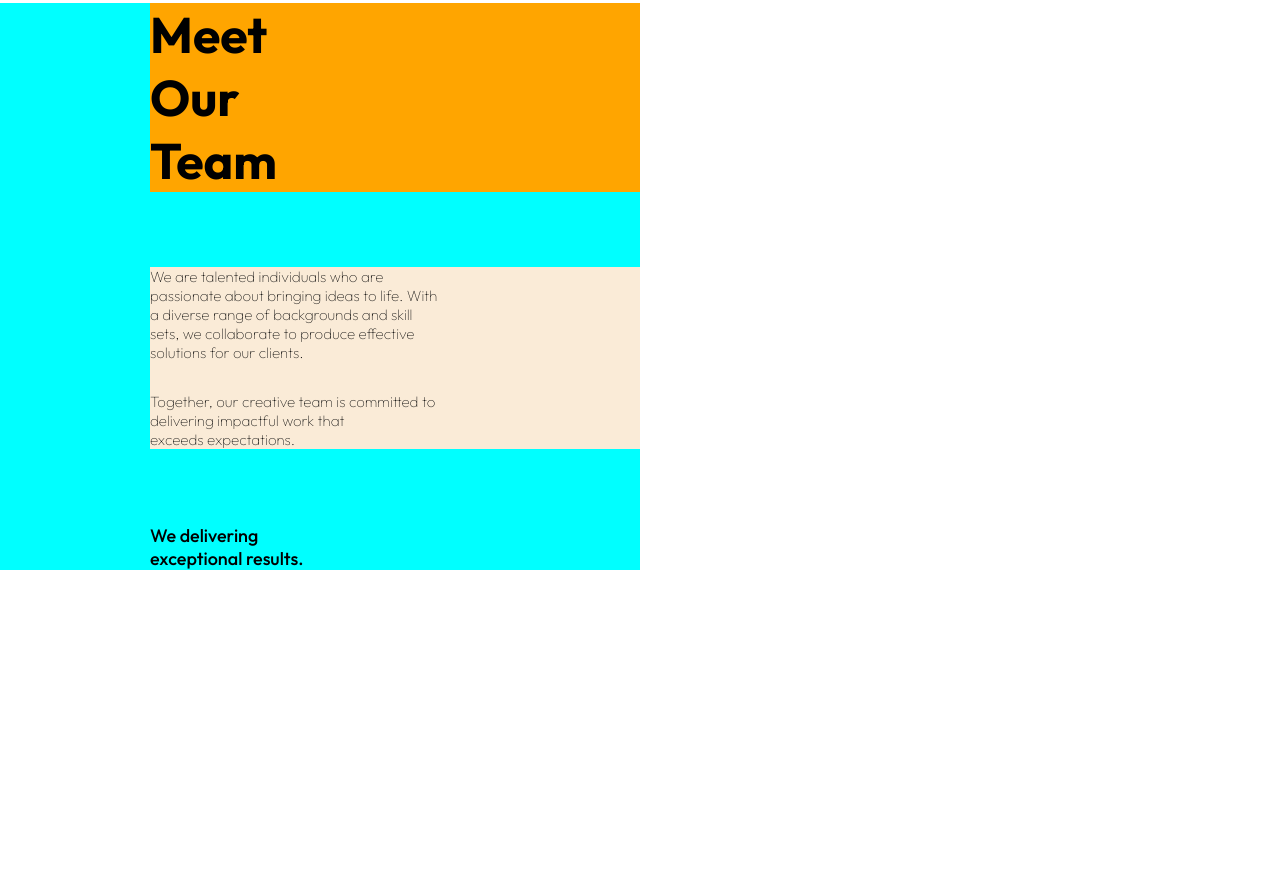
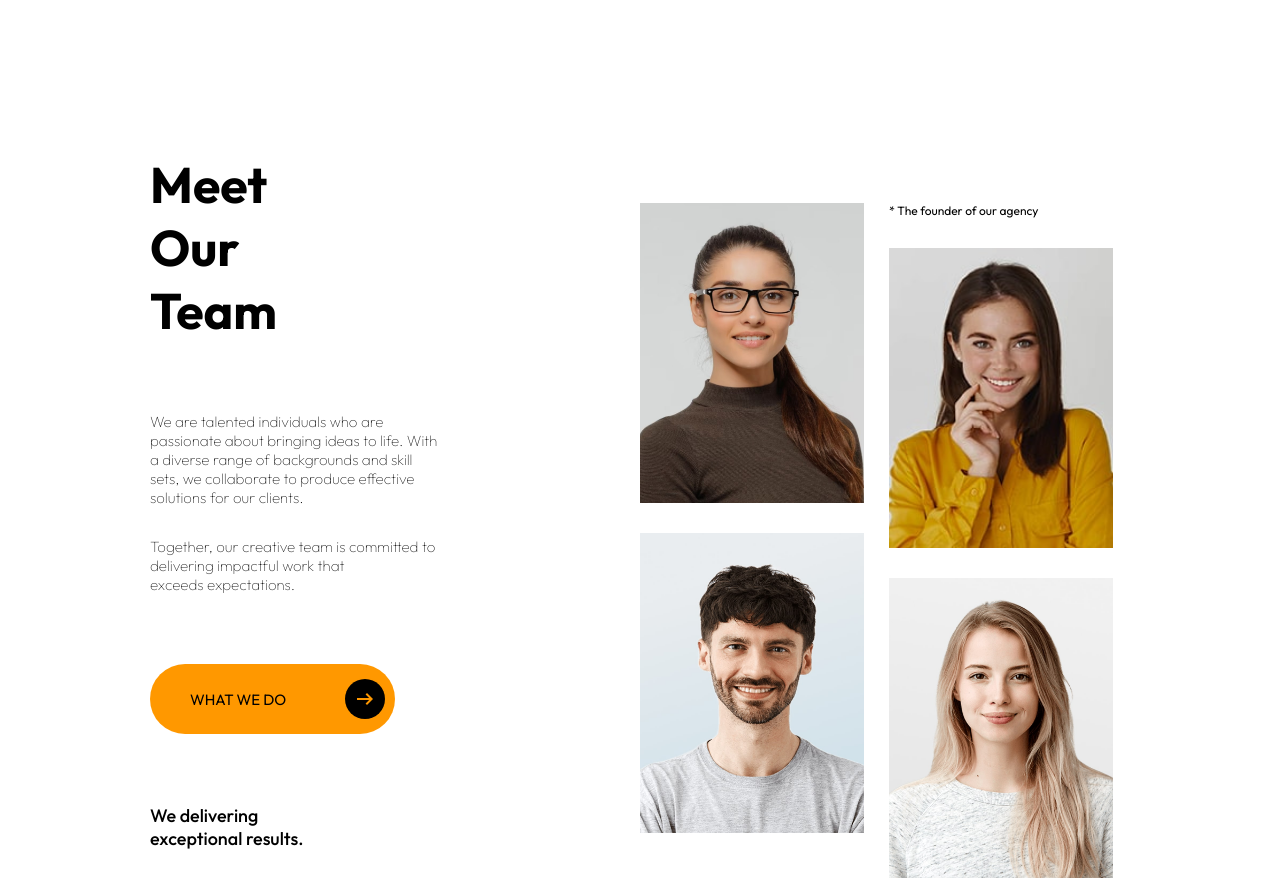
Before and after one commit to sivatharun2212/ashley-task, a plain HTML site: page index.html in a window 1280 px wide. Shown: the part 1481-2363 px from the top of the page. Before the commit the page ends 2051 px from the top, so only its background shows below. Drawn offline with nearby package versions, Linux system fonts and the light colour scheme.

Commit message:
fourth section completed

```diff
--- a/index.html
+++ b/index.html
@@ -35,15 +35,11 @@
 			<div class="first-main">
 				<div class="content-wrapper">
 					<div class="heading-container">
-						<h1 class="heading">
-							<span class="bold">Designing</span> a Better
-						</h1>
+						<h1 class="heading"><span class="bold">Designing</span> a Better</h1>
 						<h1 class="heading"><span class="bold">World </span>Today</h1>
 					</div>
 					<p class="info-para">
-						Welcome to our world of endless imagination and boundless
-						creativity. Together, let's embark on a remarkable journey where
-						dreams become tangible realities.
+						Welcome to our world of endless imagination and boundless creativity. Together, let's embark on a remarkable journey where dreams become tangible realities.
 					</p>
 					<div class="worksWrapper">
 						<div class="wedo">
@@ -80,22 +76,14 @@
 					<div class="paragraphs">
 						<div class="firstpara">
 							<p>
-								At our design studio, we are a collective of
-								talented individuals ignited by our unwavering
-								passion for transforming ideas into reality. With a
-								harmonious blend of diverse backgrounds and a vast
-								array of skill sets, we join forces to create
-								compelling solutions for our esteemed clients.
+								At our design studio, we are a collective of talented individuals ignited by our unwavering passion for transforming ideas into reality. With a
+								harmonious blend of diverse backgrounds and a vast array of skill sets, we join forces to create compelling solutions for our esteemed clients.
 							</p>
 						</div>
 						<div class="secondpara">
 							<p>
-								Collaboration is at the heart of what we do. Our
-								team thrives on the synergy that arises when unique
-								perspectives converge, fostering an environment of
-								boundless creativity. By harnessing our collective
-								expertise, we produce extraordinary results that
-								consistently surpass expectations.
+								Collaboration is at the heart of what we do. Our team thrives on the synergy that arises when unique perspectives converge, fostering an environment of
+								boundless creativity. By harnessing our collective expertise, we produce extraordinary results that consistently surpass expectations.
 							</p>
 						</div>
 					</div>
@@ -110,10 +98,7 @@
 							</div>
 						</div>
 						<div class="text">
-							<p>
-								Passionately Creating Design Wonders:Usnleashing
-								Boundless Creativity
-							</p>
+							<p>Passionately Creating Design Wonders:Usnleashing Boundless Creativity</p>
 						</div>
 					</div>
 				</div>
@@ -140,12 +125,47 @@
 					</p>
 					<p>Together, our creative team is committed to delivering impactful work that exceeds expectations.</p>
 				</div>
-
+				<div class="wedo">
+					<span class="inner-text">what we do</span>
+					<div class="right-arrow-circle">
+						<span
+							style="color: rgb(255, 152, 0)"
+							class="material-symbols-outlined">
+							arrow_right_alt
+						</span>
+					</div>
+				</div>
 				<div class="delivering">
 					<span>We delivering exceptional results.</span>
 				</div>
 			</div>
-			<div class="rightside"></div>
+			<div class="rightside">
+				<div class="pics-colom1">
+					<div class="img-container">
+						<img
+							src="./assets/female.jpg"
+							alt="" />
+					</div>
+					<div class="img-container">
+						<img
+							src="./assets/male.jpg"
+							alt="" />
+					</div>
+				</div>
+				<div class="pics-colom2">
+					<span>* The founder of our agency</span>
+					<div class="img-container">
+						<img
+							src="./assets/profile.jpg"
+							alt="" />
+					</div>
+					<div class="img-container">
+						<img
+							src="./assets/girl.jpg"
+							alt="" />
+					</div>
+				</div>
+			</div>
 		</section>
 	</body>
 </html>
--- a/styles.css
+++ b/styles.css
@@ -126,23 +126,23 @@
 	width: 100%;
 	height: 100%;
 }
-.fourthsection {
+.fourth-section {
 	width: 100%;
 	background-color: white;
 	display: flex;
 }
 .leftside {
 	width: 50%;
-	background-color: aqua;
+	/* background-color: aqua; */
 	display: flex;
 	flex-direction: column;
-	gap: 75px;
+	gap: 70px;
 	padding-left: 150px;
-	/* padding-right: 150px; */
+	padding-top: 150px;
 }
 .meet {
 	width: 100%;
-	background-color: orange;
+	/* background-color: orange; */
 	display: flex;
 	flex-direction: column;
 }
@@ -151,7 +151,7 @@
 }
 .information {
 	width: 100%;
-	background-color: antiquewhite;
+	/* background-color: antiquewhite; */
 	display: flex;
 	flex-direction: column;
 	gap: 30px;
@@ -173,25 +173,38 @@
 }
 .rightside {
 	width: 50%;
-	background-color: bisque;
+	/* background-color: bisque; */
 	display: flex;
-	flex-direction: row;
+	justify-content: start;
+	gap: 25px;
+	padding-top: 200px;
 }
 .pics-colom1 {
-	width: 50%;
-	background-color: black;
+	width: 35%;
+	/* background-color: white; */
+	display: flex;
+	flex-direction: column;
+	gap: 30px;
 }
-.female {
+
+.pics-colom2 {
+	width: 35%;
+	/* background-color: yellow; */
+	display: flex;
+	flex-direction: column;
+	gap: 30px;
+}
+.pics-colom2 span {
+	font-size: 12px;
+}
+.img-container {
 	width: 100%;
-	height: 200px;
+	height: 300px;
 }
-.female img {
+
+.img-container img {
 	width: 100%;
 	height: 100%;
-}
-.pics-colom2 {
-	width: 50%;
-	background-color: black;
 }
 
 .first-section {
@@ -321,14 +334,3 @@
 	color: white;
 	font-weight: 100;
 }
-.right-arrow-circle {
-}
-
-.img-container {
-	width: 80px;
-	height: 140px;
-}
-
-.img-container img {
-	width: 100%;
-}
```
Also changed, not shown: assets/female.jpg (added), assets/girl.jpg (added), assets/male.jpg (added).
